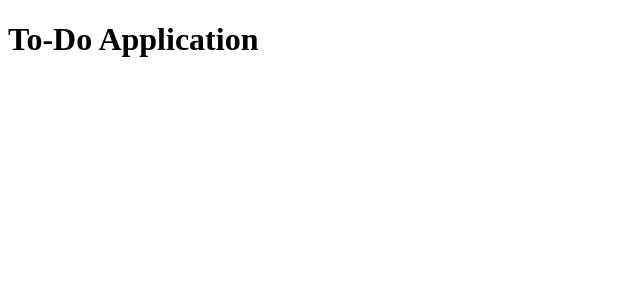
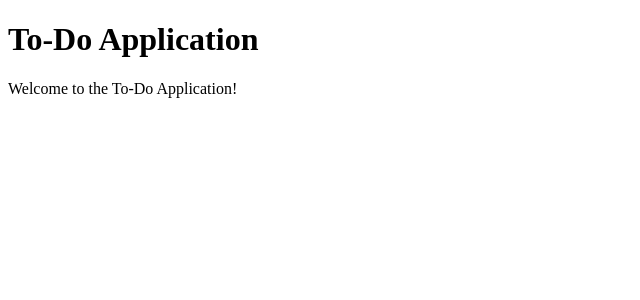
Before and after one commit to Shrilesh-Dhobale/A-23-ToDo-App, a React (Vite) app: page / in a window 1280 px wide. Shown: the top 300 px of the page, without its empty margins (0-640 px from the left). Built offline with nearby package versions, Linux system fonts and the light colour scheme.

Commit message:
app subheading added

```diff
--- a/src/App.jsx
+++ b/src/App.jsx
@@ -8,6 +8,7 @@ function App() {
   return (
     <div>
       <h1 className="app-heading">To-Do Application</h1>
+      <p className='app-subheading'>Welcome to the To-Do Application!</p>
     </div>
   )
 }
```
